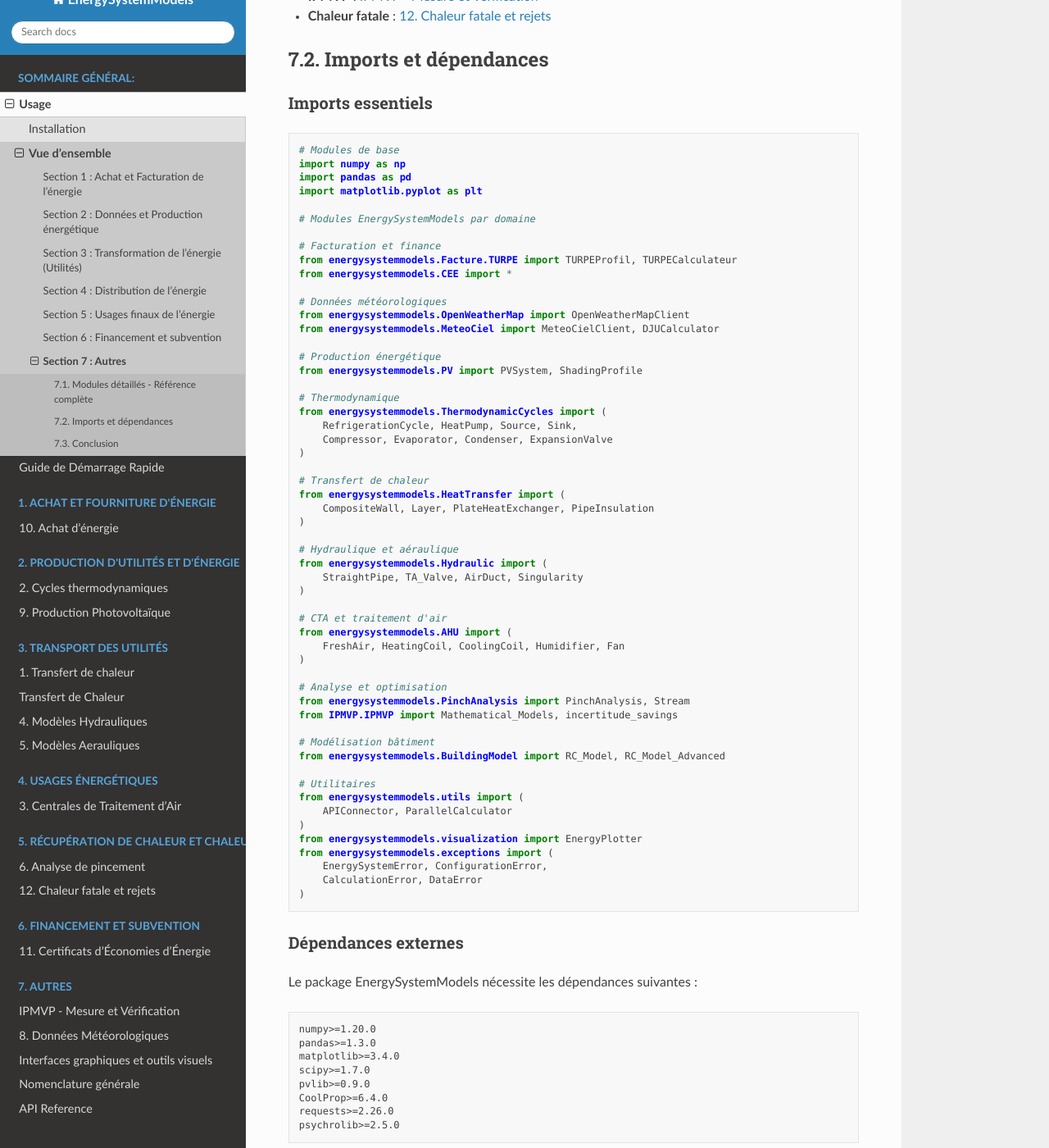
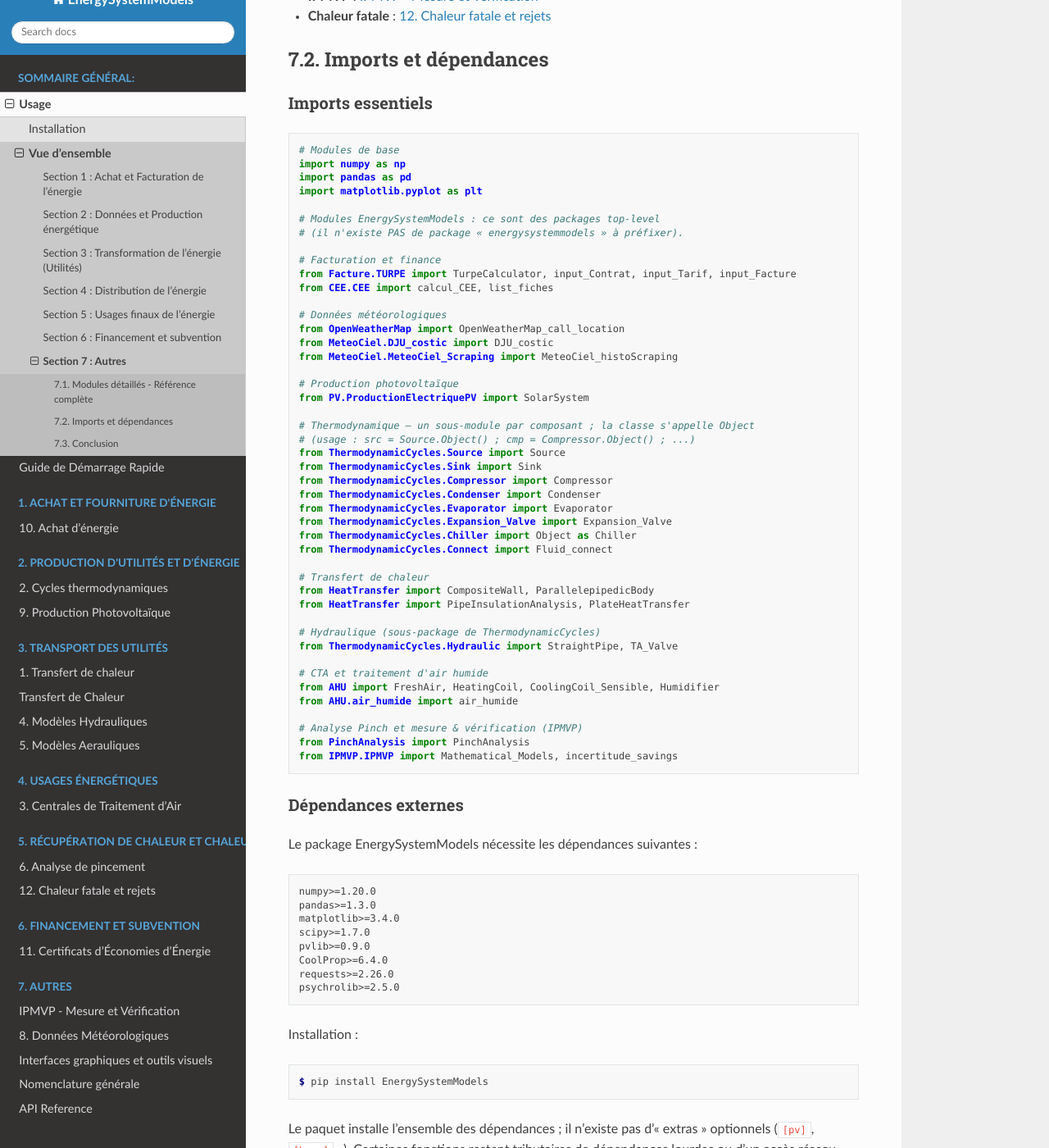
Before and after one commit to ZoheirHADID/EnergySystemModels-fr, a Sphinx documentation site: the page built from docs/source/usage/section-6-autres.rst, in a window 1280 px wide and 1400 px high, scrolled down 544 px. Shown: the whole window at 82% size. Built offline with Sphinx 7.4.7 and the Read the Docs theme 3.1.0, drawn with Linux system fonts in a browser that asks for light colours.

Commit message:
2026-07-08-VF-giberville

```diff
--- a/docs/source/usage/section-6-autres.rst
+++ b/docs/source/usage/section-6-autres.rst
@@ -34,56 +34,46 @@ Imports essentiels
    import pandas as pd
    import matplotlib.pyplot as plt
 
-   # Modules EnergySystemModels par domaine
+   # Modules EnergySystemModels : ce sont des packages top-level
+   # (il n'existe PAS de package « energysystemmodels » à préfixer).
 
    # Facturation et finance
-   from energysystemmodels.Facture.TURPE import TURPEProfil, TURPECalculateur
-   from energysystemmodels.CEE import *
+   from Facture.TURPE import TurpeCalculator, input_Contrat, input_Tarif, input_Facture
+   from CEE.CEE import calcul_CEE, list_fiches
 
    # Données météorologiques
-   from energysystemmodels.OpenWeatherMap import OpenWeatherMapClient
-   from energysystemmodels.MeteoCiel import MeteoCielClient, DJUCalculator
+   from OpenWeatherMap import OpenWeatherMap_call_location
+   from MeteoCiel.DJU_costic import DJU_costic
+   from MeteoCiel.MeteoCiel_Scraping import MeteoCiel_histoScraping
 
-   # Production énergétique
-   from energysystemmodels.PV import PVSystem, ShadingProfile
+   # Production photovoltaïque
+   from PV.ProductionElectriquePV import SolarSystem
 
-   # Thermodynamique
-   from energysystemmodels.ThermodynamicCycles import (
-       RefrigerationCycle, HeatPump, Source, Sink,
-       Compressor, Evaporator, Condenser, ExpansionValve
-   )
+   # Thermodynamique — un sous-module par composant ; la classe s'appelle Object
+   # (usage : src = Source.Object() ; cmp = Compressor.Object() ; ...)
+   from ThermodynamicCycles.Source import Source
+   from ThermodynamicCycles.Sink import Sink
+   from ThermodynamicCycles.Compressor import Compressor
+   from ThermodynamicCycles.Condenser import Condenser
+   from ThermodynamicCycles.Evaporator import Evaporator
+   from ThermodynamicCycles.Expansion_Valve import Expansion_Valve
+   from ThermodynamicCycles.Chiller import Object as Chiller
+   from ThermodynamicCycles.Connect import Fluid_connect
 
    # Transfert de chaleur
-   from energysystemmodels.HeatTransfer import (
-       CompositeWall, Layer, PlateHeatExchanger, PipeInsulation
-   )
+   from HeatTransfer import CompositeWall, ParallelepipedicBody
+   from HeatTransfer import PipeInsulationAnalysis, PlateHeatTransfer
 
-   # Hydraulique et aéraulique
-   from energysystemmodels.Hydraulic import (
-       StraightPipe, TA_Valve, AirDuct, Singularity
-   )
+   # Hydraulique (sous-package de ThermodynamicCycles)
+   from ThermodynamicCycles.Hydraulic import StraightPipe, TA_Valve
 
-   # CTA et traitement d'air
-   from energysystemmodels.AHU import (
-       FreshAir, HeatingCoil, CoolingCoil, Humidifier, Fan
-   )
+   # CTA et traitement d'air humide
+   from AHU import FreshAir, HeatingCoil, CoolingCoil_Sensible, Humidifier
+   from AHU.air_humide import air_humide
 
-   # Analyse et optimisation
-   from energysystemmodels.PinchAnalysis import PinchAnalysis, Stream
+   # Analyse Pinch et mesure & vérification (IPMVP)
+   from PinchAnalysis import PinchAnalysis
    from IPMVP.IPMVP import Mathematical_Models, incertitude_savings
-
-   # Modélisation bâtiment
-   from energysystemmodels.BuildingModel import RC_Model, RC_Model_Advanced
-
-   # Utilitaires
-   from energysystemmodels.utils import (
-       APIConnector, ParallelCalculator
-   )
-   from energysystemmodels.visualization import EnergyPlotter
-   from energysystemmodels.exceptions import (
-       EnergySystemError, ConfigurationError,
-       CalculationError, DataError
-   )
 
 Dépendances externes
 ~~~~~~~~~~~~~~~~~~~~
```
